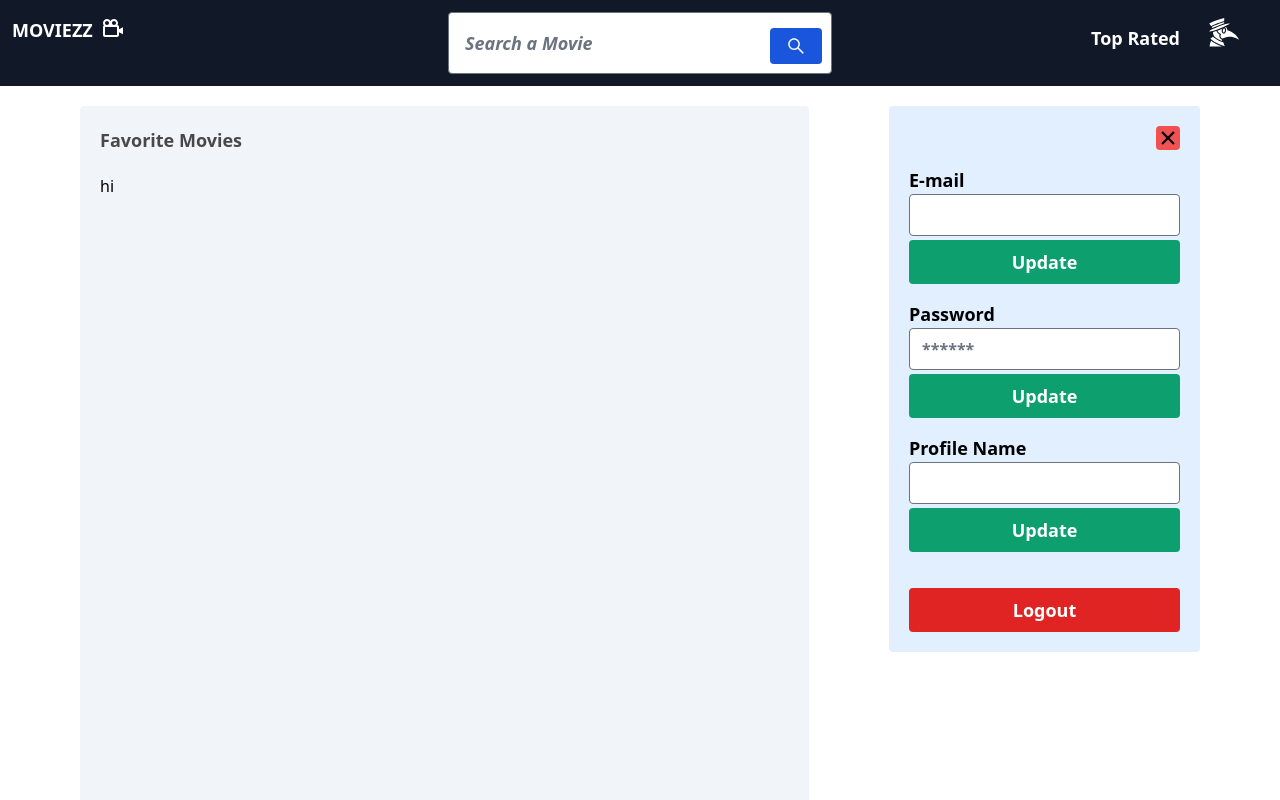
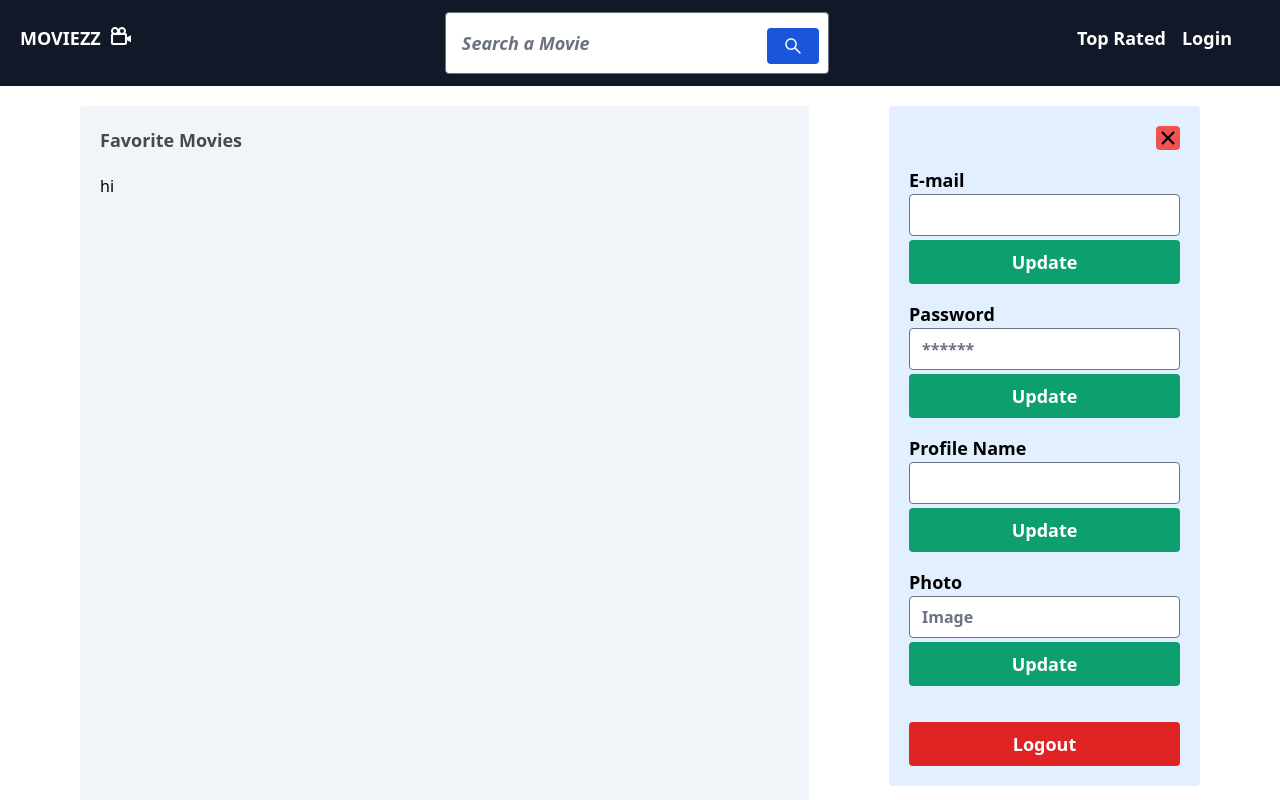
Before and after one commit to UlasDoruk/MOVIEZZ, a React (Create React App) app: page /profile/1 in a window 1280 px wide. Both pictures are taken after a click on the button "Update". Shown: the top 800 px of the page. Built offline with nearby package versions, Linux system fonts and the light colour scheme.

Commit message:
Avatar update

```diff
--- a/src/Pages/Profile/ProfilePage.js
+++ b/src/Pages/Profile/ProfilePage.js
@@ -9,7 +9,9 @@ import { toast } from "react-toastify";
 import { IoCloseSharp } from "react-icons/io5";
 
 // Firebase
-import { logout } from "../../redux/firebaseSlice";
+import {
+  logout,
+} from "../../redux/firebaseSlice";
 import { update, updateEMAİL, updatePASSWORD } from "../../Firebase/Firebase";
 
 // Redux
@@ -17,6 +19,7 @@ import { useDispatch, useSelector } from "react-redux";
 import Navbar from "../../components/Navbar";
 
 function ProfilePage() {
+
   const dispatch = useDispatch();
   const navigate = useNavigate();
 
@@ -24,7 +27,8 @@ function ProfilePage() {
 
   const [email, setEmail] = useState("");
   const [password, setPassword] = useState("");
-  const [displayName, setDisplayName] = useState("");
+  const [displayName, setDisplayName] = useState(user.displayName || "");
+  const [photo,setPhoto] = useState(user.photoURL || "")
   let [updateSection, setUpdateSection] = useState(false);
 
   const handleLogout = () => {
@@ -39,13 +43,14 @@ function ProfilePage() {
   const handleUpdateName = async (e) => {
     e.preventDefault();
     if (displayName) {
-      await update({ displayName });
+      await update({displayName });
       toast.success("Profile Name Updated", {
         position: toast.POSITION.TOP_LEFT,
       });
-    } else {
-      toast.warning("Empty Name", { position: toast.POSITION.TOP_LEFT });
+    }else {
+      toast.warning("Empty", { position: toast.POSITION.TOP_LEFT });
     }
+    console.log(user);
   };
 
   const handleUpdateEmail = async (e) => {
@@ -67,6 +72,18 @@ function ProfilePage() {
       toast.warning("Empty Password", { position: toast.POSITION.TOP_LEFT });
     }
   };
+
+  const handleUpdateUserPhoto = async(e)=>{
+    e.preventDefault()
+    if(photo){
+      await update({photoURL:photo})
+      toast.success("Profile Avatar Updated", {
+        position: toast.POSITION.TOP_LEFT,
+      });
+    }else{
+      toast.warning("Empty Avatar URL", { position: toast.POSITION.TOP_LEFT });
+    }
+  }
 
   return (
     <>
@@ -135,6 +152,22 @@ function ProfilePage() {
                   Update
                 </button>
               </div>
+              <div className=" flex-col">
+                <h2 className="text-black text-left">Photo</h2>
+                <input
+                  type={"text"}
+                  placeholder={"Image"}
+                  value={photo}
+                  className="rounded text-black"
+                  onChange={(e) => setPhoto(e.target.value)}
+                ></input>
+                <button
+                  onClick={handleUpdateUserPhoto}
+                  className="bg-green-500 p-2 rounded w-full mt-1"
+                >
+                  Update
+                </button>
+              </div>
               <button
                 className="rounded bg-red-600 p-2 w-full mt-5 text-lg font-bold text-white"
                 onClick={handleLogout}
--- a/src/components/Footer.js
+++ b/src/components/Footer.js
@@ -11,6 +11,7 @@ function Footer() {
         href="https://developers.themoviedb.org/3/getting-started"
       >
         <img
+          alt="TMDB logo"
           className="lg:w-16 lg:h-16 h-12 w-12"
           src="https://www.themoviedb.org/assets/2/v4/logos/v2/blue_square_2-d537fb228cf3ded904ef09b136fe3fec72548ebc1fea3fbbd1ad9e36364db38b.svg"
         ></img>
--- a/src/components/Navbar.js
+++ b/src/components/Navbar.js
@@ -47,7 +47,7 @@ function Navbar() {
   return (
     <div className="flex justify-between font-bold  lg:text-lg text-sm bg-gray-900 top-0 text-white lg:p-3 p-1">
       <Link to={"/"}>
-        <p className="flex justify-center lg:hover:scale-110 underline lg:no-underline hover:decoration-white decoration-transparent mt-1">
+        <p className="flex justify-center lg:hover:scale-110 underline lg:no-underline hover:decoration-white decoration-transparent lg:mt-3 mt-2 ml-2">
           <span className="lg:contents hidden">MOVIEZZ</span>
           <BiCameraMovie className="mt-0 ml-2 w-6 h-6" />
         </p>
@@ -62,14 +62,21 @@ function Navbar() {
             Top Rated
           </p>
         </Link>
-        {user && (
-          <Link to={`/profile/${user.uid}`}>
-            <GiPlagueDoctorProfile className="w-8 h-8 mr-5 ml-5 hover:scale-125" />
-          </Link>
-        )}
-        {!user && (
+        {user.length === 0 ? (
           <Link to={"/login"}>
             <p className="hover:bg-gray-700 rounded mr-5 p-2">Login</p>
+          </Link>
+        ) : (
+          <Link to={`/profile/${user.uid}`}>
+            {user.photoURL ? (
+              <img
+                alt="Profile Avatar"
+                className="w-10 h-10 mr-5 ml-5 rounded-full hover:scale-125"
+                src={user.photoURL}
+              />
+            ) : (
+              <GiPlagueDoctorProfile className="w-8 h-8 mr-5 ml-5  hover:scale-125" />
+            )}
           </Link>
         )}
       </div>
--- a/src/redux/firebaseSlice.js
+++ b/src/redux/firebaseSlice.js
@@ -3,20 +3,21 @@ import { createSlice } from "@reduxjs/toolkit";
 const firebaseSlice = createSlice({
     name : "auth",
     initialState:{
-        user : []
+        user : [],
     },
     reducers:{
         getRegister : (state,action)=>{
             state.user = action.payload
+            state.userName = action.payload.displayName
         },
         login:(state,action)=>{
             state.user = action.payload
         },logout :(state)=>{
-            state.user = []
-            state.user = false
+            state.user = ""
         }
     }
 })
 
-export const { login, logout, getRegister } = firebaseSlice.actions;
+export const { login, logout, getRegister } =
+  firebaseSlice.actions;
 export default firebaseSlice.reducer
```
